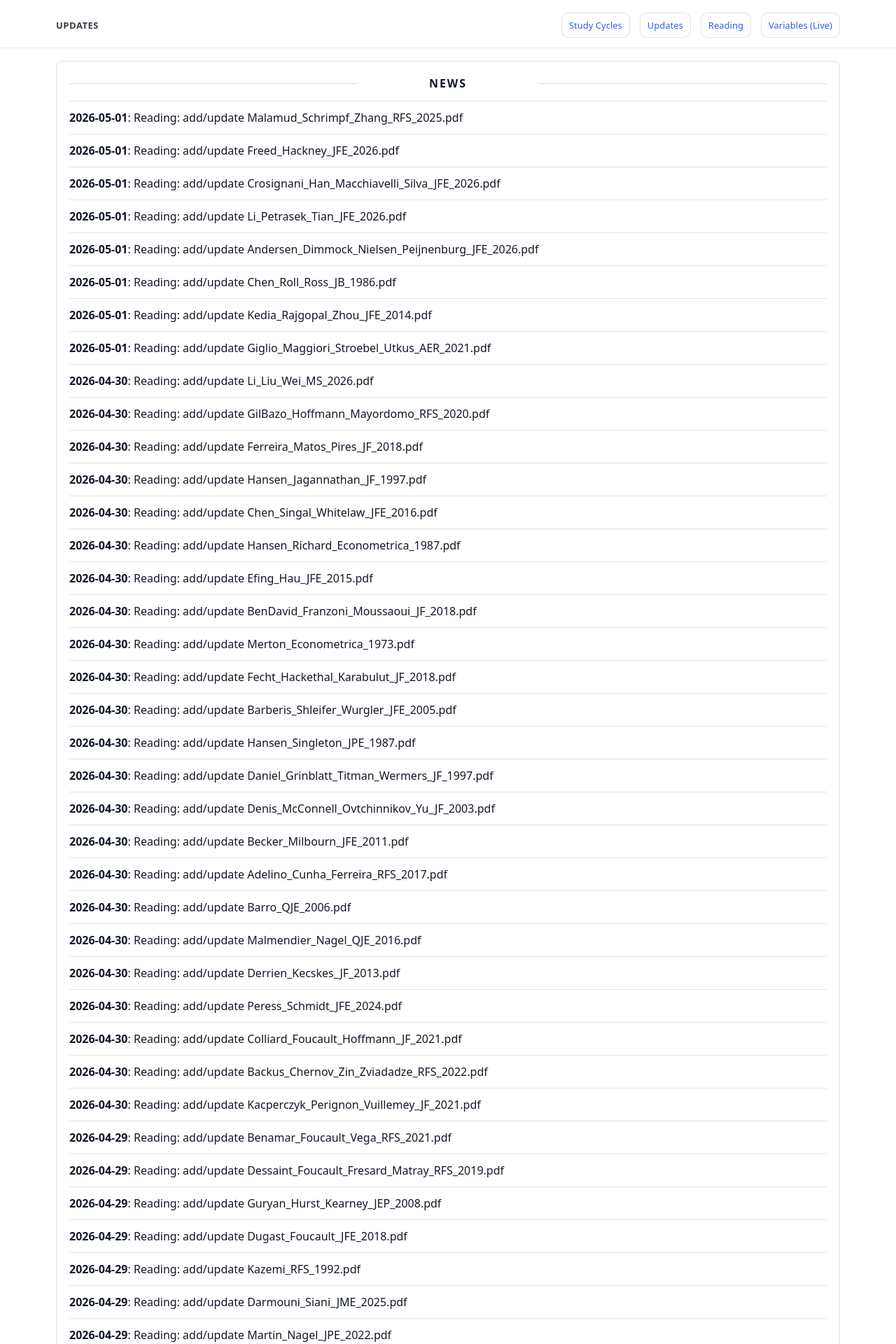
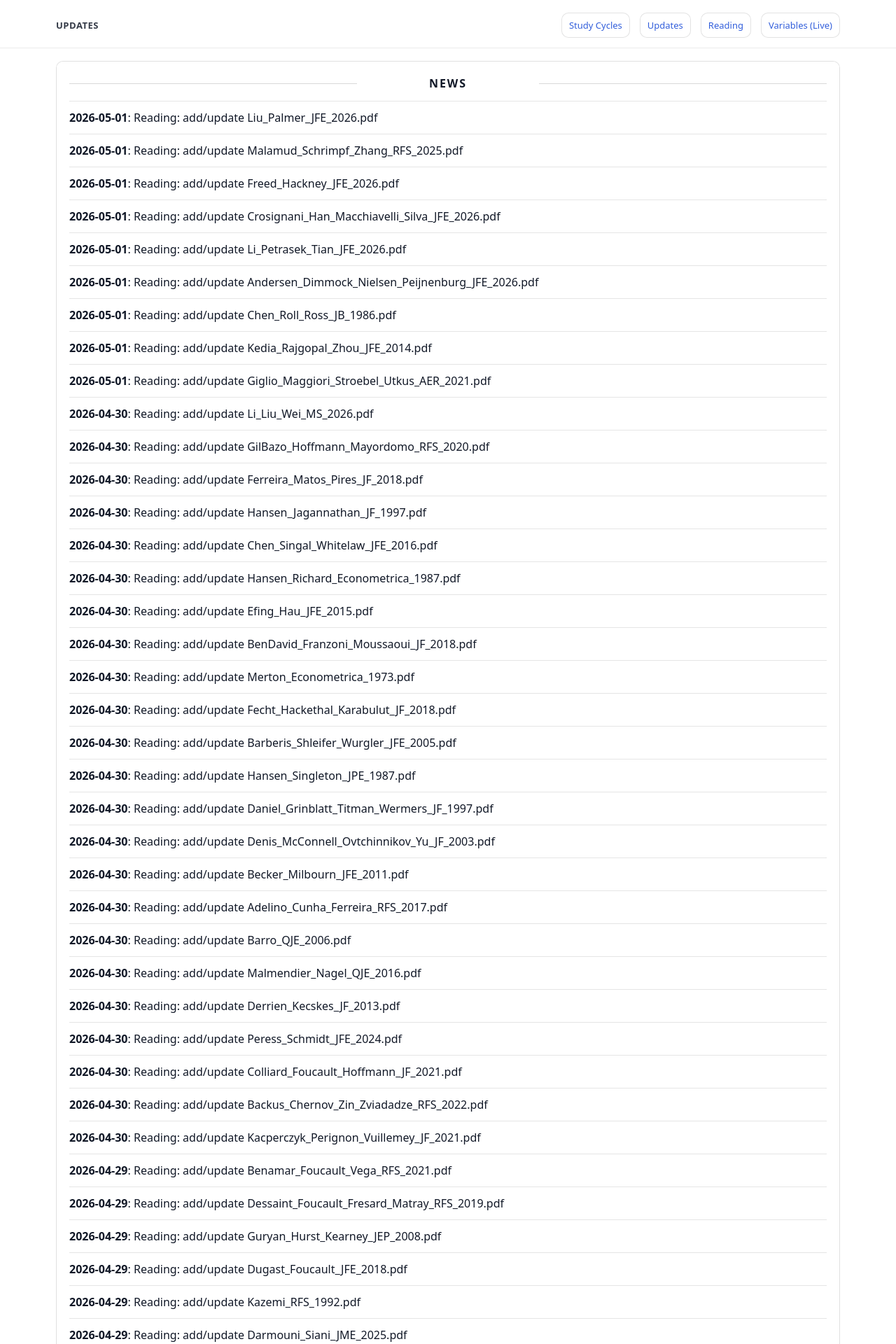
Before and after one commit to yaxinzn/study-archive, a Jekyll site: the page built from updates/index.md, in a window 1280 px wide. Shown: the top 1920 px of the page at 70% size. Built offline with Jekyll 4.4.1, drawn with Linux system fonts in a browser that asks for light colours; some of the changed text lies outside the part shown.

Commit message:
chore: update NEWS feed

```diff
--- a/_data/news.yml
+++ b/_data/news.yml
@@ -1,4 +1,7 @@
 # Auto-generated update history (sorted newest -> oldest). Do not edit manually.
+- ts: "1777630499"
+  date: "2026-05-01"
+  title: "Reading: add/update Liu_Palmer_JFE_2026.pdf"
 - ts: "1777630228"
   date: "2026-05-01"
   title: "Reading: add/update Malamud_Schrimpf_Zhang_RFS_2025.pdf"
```
